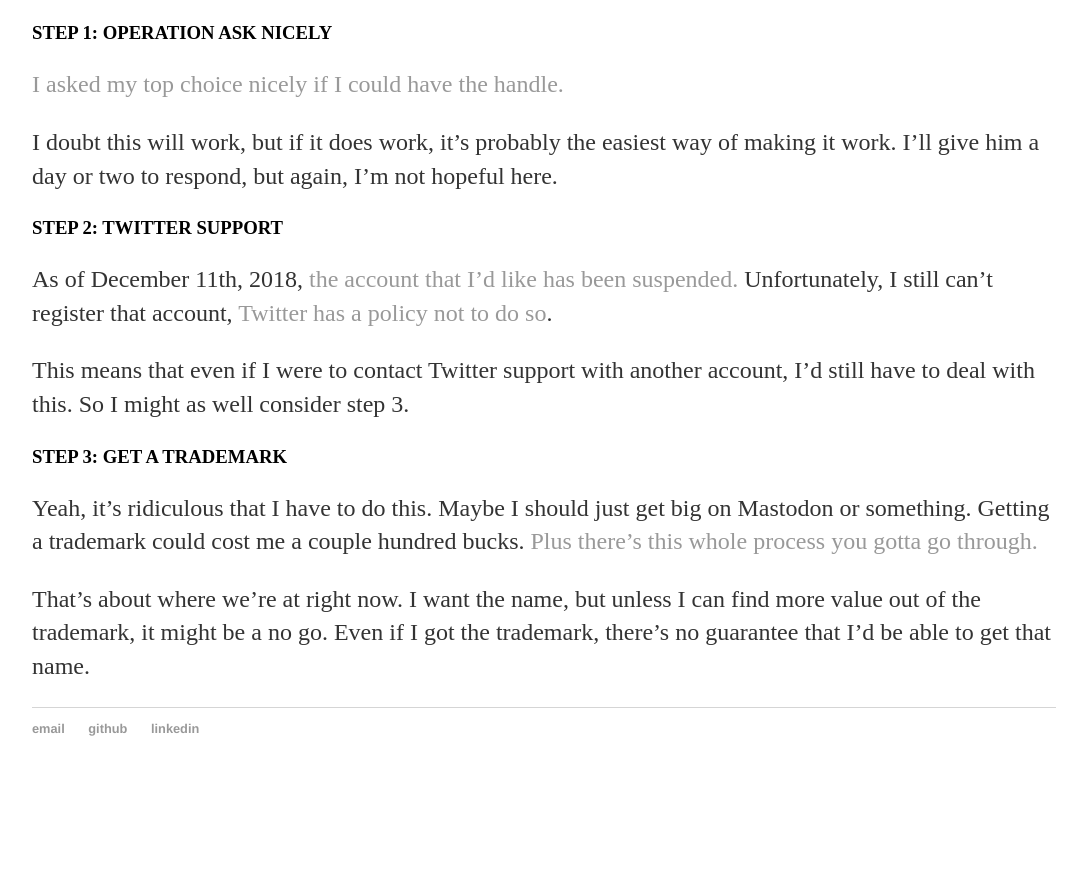
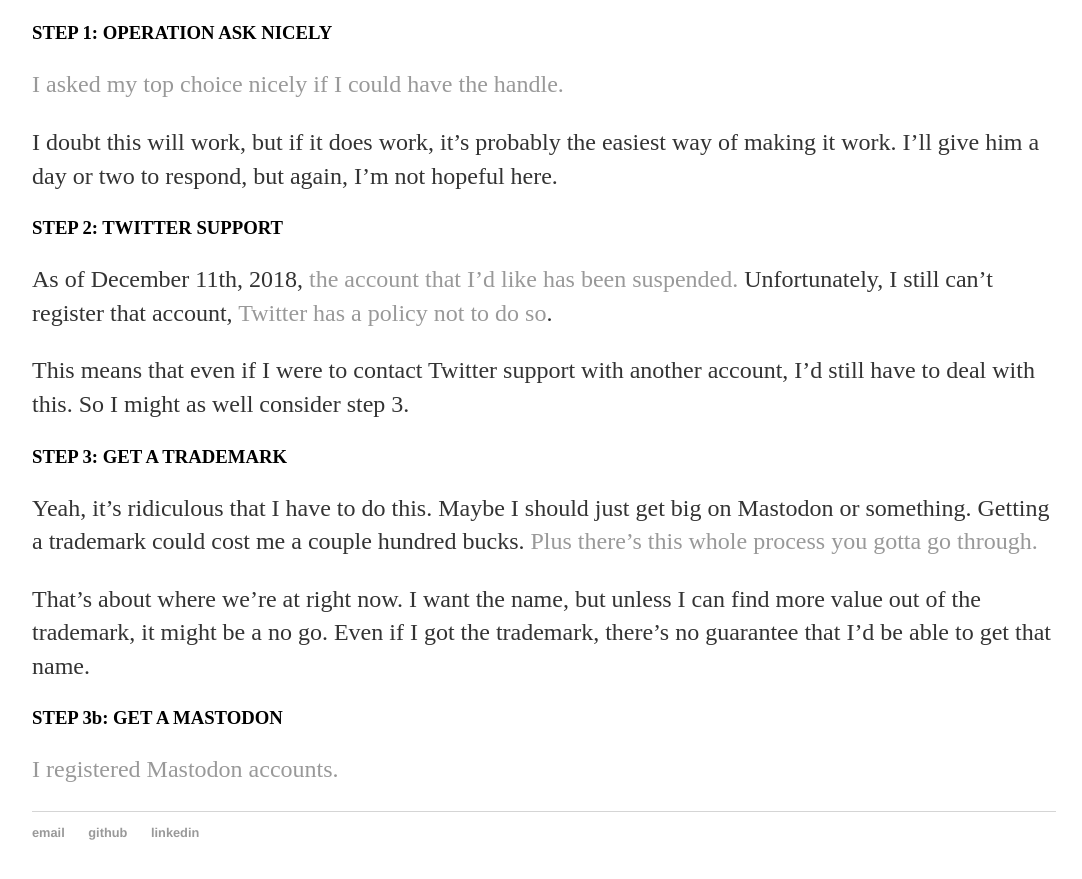
Before and after one commit to zmmille2/zmmille2.github.io, a Jekyll site: the page built from _posts/2018-08-01-hunt-for-@zach_miller.md, in a window 1280 px wide and 900 px high, scrolled down 960 px. Shown: the top 879 px of the window, without its empty margins (96-1178 px from the left). Built offline with Jekyll 4.4.1, drawn with Linux system fonts in a browser that asks for light colours; our own code applies the rules of GitHub Pages for plain Markdown files; before the commit the page ends 1756 px from its top, so only the background shows below that.

Commit message:
mastodon

```diff
--- a/_posts/2018-08-01-hunt-for-@zach_miller.md
+++ b/_posts/2018-08-01-hunt-for-@zach_miller.md
@@ -34,3 +34,7 @@
 That's about where we're at right now.
 I want the name, but unless I can find more value out of the trademark, it might be a no go.
 Even if I got the trademark, there's no guarantee that I'd be able to get that name.
+
+### STEP 3b: GET A MASTODON
+
+[I registered](https://mastodon.xyz/web/accounts/235232) [Mastodon accounts.](https://mastodon.technology/web/accounts/160900)
```
